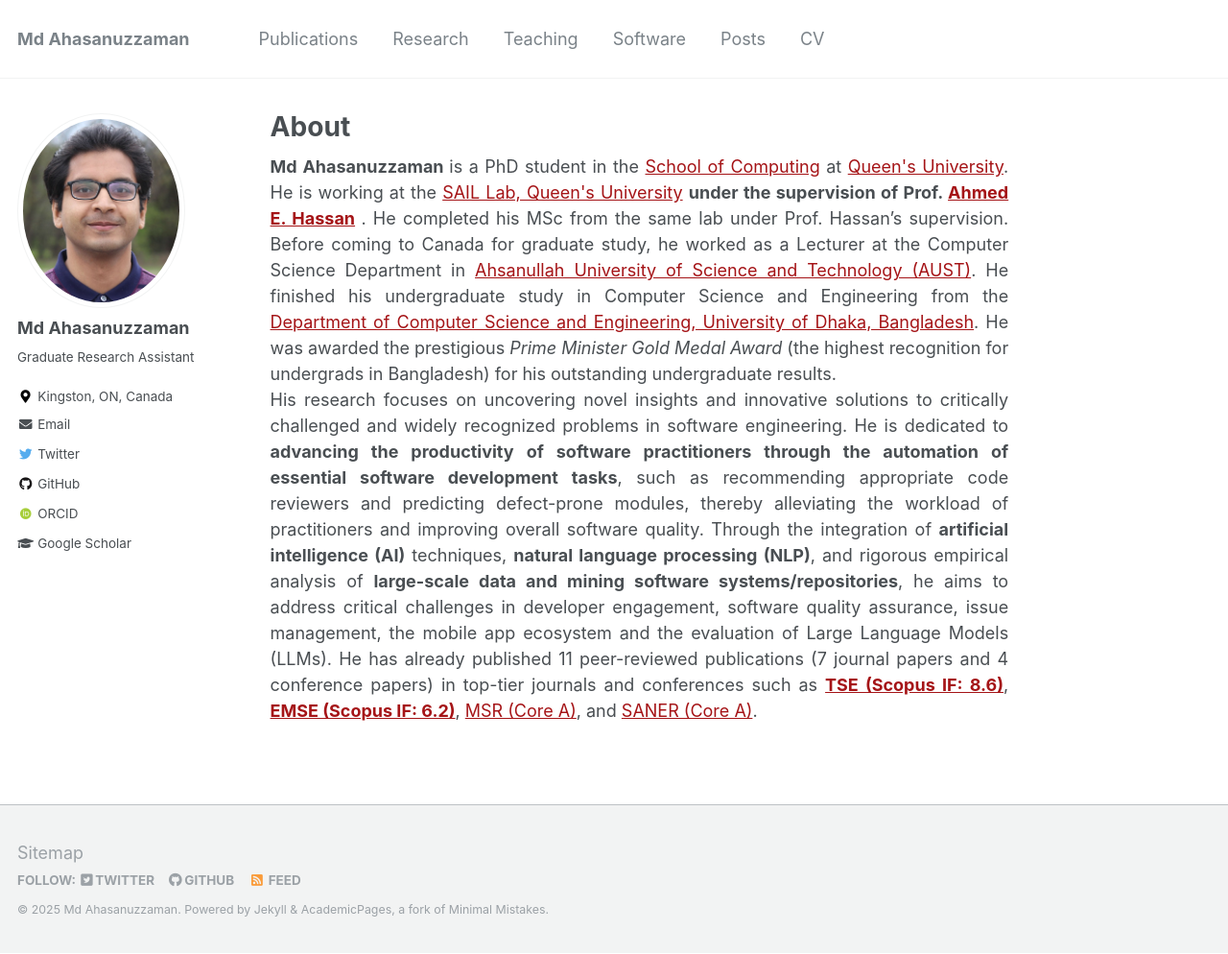
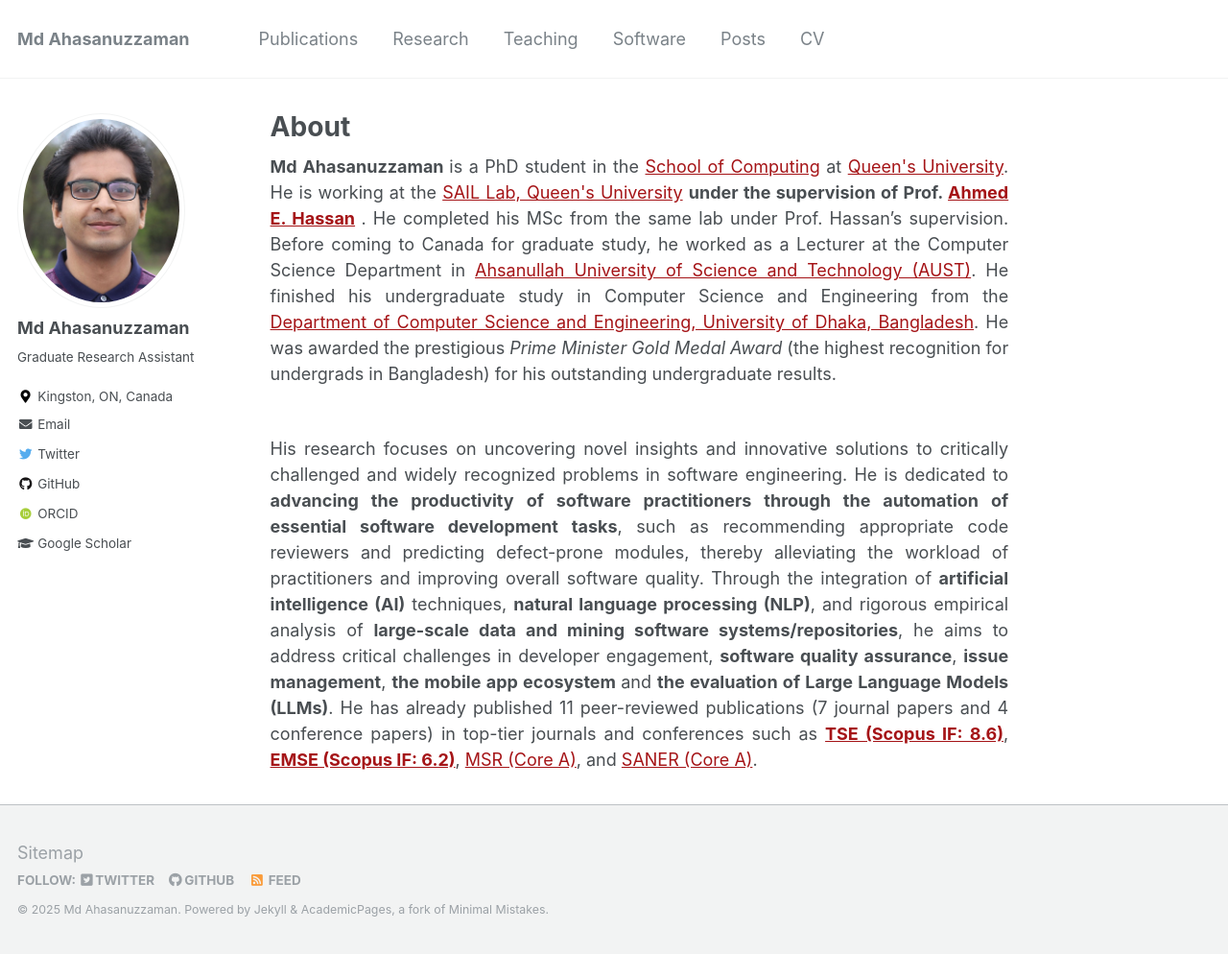
Before and after one commit to ahsan2010/ahsan2010.github.io, a Jekyll site: the page built from _pages/about.md, in a window 1280 px wide and 994 px high. Shown: the whole window at 96% size. Built offline with Jekyll 4.4.1, drawn with Linux system fonts in a browser that asks for light colours; some web fonts are replaced.

Commit message:
fix the about me. working research

```diff
--- a/_pages/about.md
+++ b/_pages/about.md
@@ -11,8 +11,8 @@ redirect_from:
 <div style="text-align: justify;">
 <strong> Md Ahasanuzzaman </strong> is a PhD student in the <a href="https://www.cs.queensu.ca/">School of Computing</a> at <a href="https://www.queensu.ca/">Queen's University</a>. He is working at the <a href="https://sail.cs.queensu.ca/index.html">SAIL Lab, Queen's University</a> <strong> under the supervision of Prof. <a href="https://scholar.google.com/citations?user=9hwXx34AAAAJ&hl=en">Ahmed E. Hassan</a> </strong>. He completed his MSc from the same lab under Prof. Hassan’s supervision. Before coming to Canada for graduate study, he worked as a Lecturer at the Computer Science Department in <a href="https://www.aust.edu/">Ahsanullah University of Science and Technology (AUST)</a>. He finished his undergraduate study in Computer Science and Engineering from the <a href="https://www.cse.du.ac.bd/">Department of Computer Science and Engineering, University of Dhaka, Bangladesh</a>. He was awarded the prestigious <em>Prime Minister Gold Medal Award </em> (the highest recognition for undergrads in Bangladesh) for his outstanding undergraduate results.
 </div>
-
+<br>
 <div style="text-align: justify;">
-His research focuses on uncovering novel insights and innovative solutions to critically challenged and widely recognized problems in software engineering. He is dedicated to <strong>advancing the productivity of software practitioners through the automation of essential software development tasks</strong>, such as recommending appropriate code reviewers and predicting defect-prone modules, thereby alleviating the workload of practitioners and improving overall software quality. Through the integration of <strong>artificial intelligence (AI)</strong> techniques, <strong>natural language processing (NLP)</strong>, and rigorous empirical analysis of <strong>large-scale data and mining software systems/repositories</strong>, he aims to address critical challenges in developer engagement, software quality assurance, issue management, the mobile app ecosystem and the evaluation of Large Language Models (LLMs). He has already published 11 peer-reviewed publications (7 journal papers and 4 conference papers) in top-tier journals and conferences such as <a href="https://www.computer.org/csdl/journal/ts"><strong>TSE (Scopus IF: 8.6)</strong></a>, <a href="https://www.springer.com/journal/10664"><strong>EMSE (Scopus IF: 6.2)</strong></a>, <a href="https://conf.researchr.org/series/msr">MSR (Core A)</a>, and <a href="https://saner2021.shidler.hawaii.edu/">SANER (Core A)</a>.
+His research focuses on uncovering novel insights and innovative solutions to critically challenged and widely recognized problems in software engineering. He is dedicated to <strong>advancing the productivity of software practitioners through the automation of essential software development tasks</strong>, such as recommending appropriate code reviewers and predicting defect-prone modules, thereby alleviating the workload of practitioners and improving overall software quality. Through the integration of <strong>artificial intelligence (AI)</strong> techniques, <strong>natural language processing (NLP)</strong>, and rigorous empirical analysis of <strong>large-scale data and mining software systems/repositories</strong>, he aims to address critical challenges in developer engagement, <strong>software quality assurance</strong>, <strong>issue management</strong>, <strong>the mobile app ecosystem </strong> and <strong> the evaluation of Large Language Models (LLMs)</strong>. He has already published 11 peer-reviewed publications (7 journal papers and 4 conference papers) in top-tier journals and conferences such as <a href="https://www.computer.org/csdl/journal/ts"><strong>TSE (Scopus IF: 8.6)</strong></a>, <a href="https://www.springer.com/journal/10664"><strong>EMSE (Scopus IF: 6.2)</strong></a>, <a href="https://conf.researchr.org/series/msr">MSR (Core A)</a>, and <a href="https://saner2021.shidler.hawaii.edu/">SANER (Core A)</a>.
 
 </div>
```
